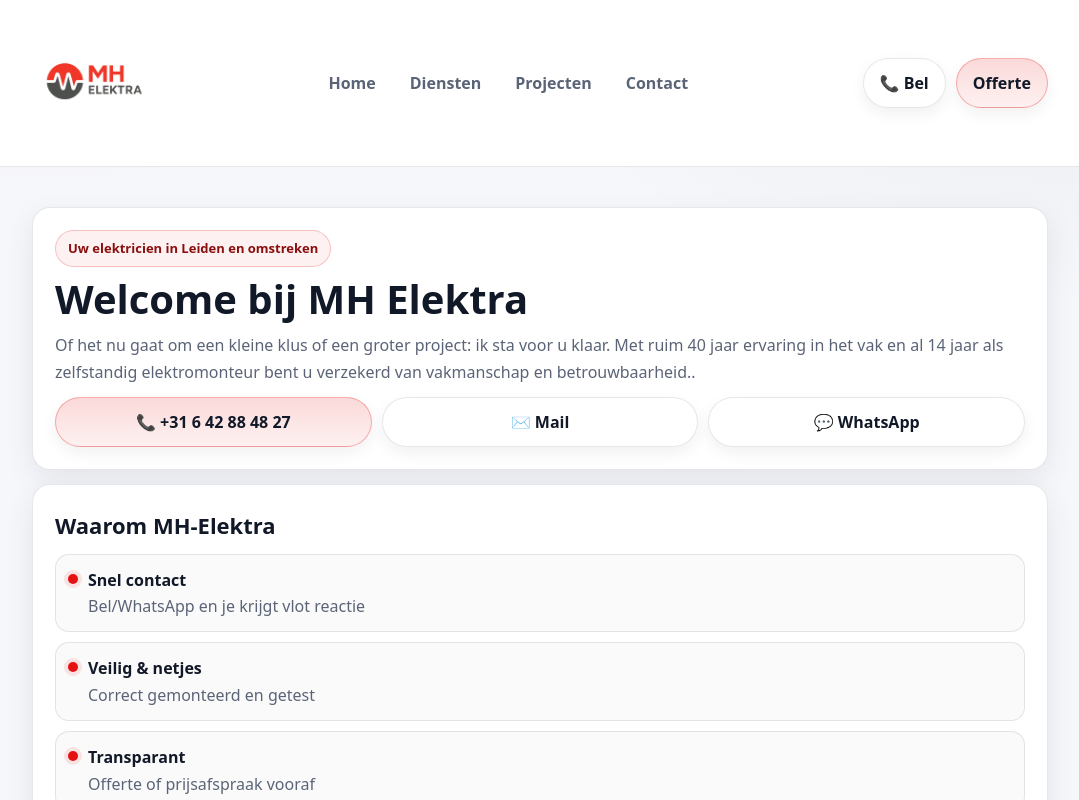
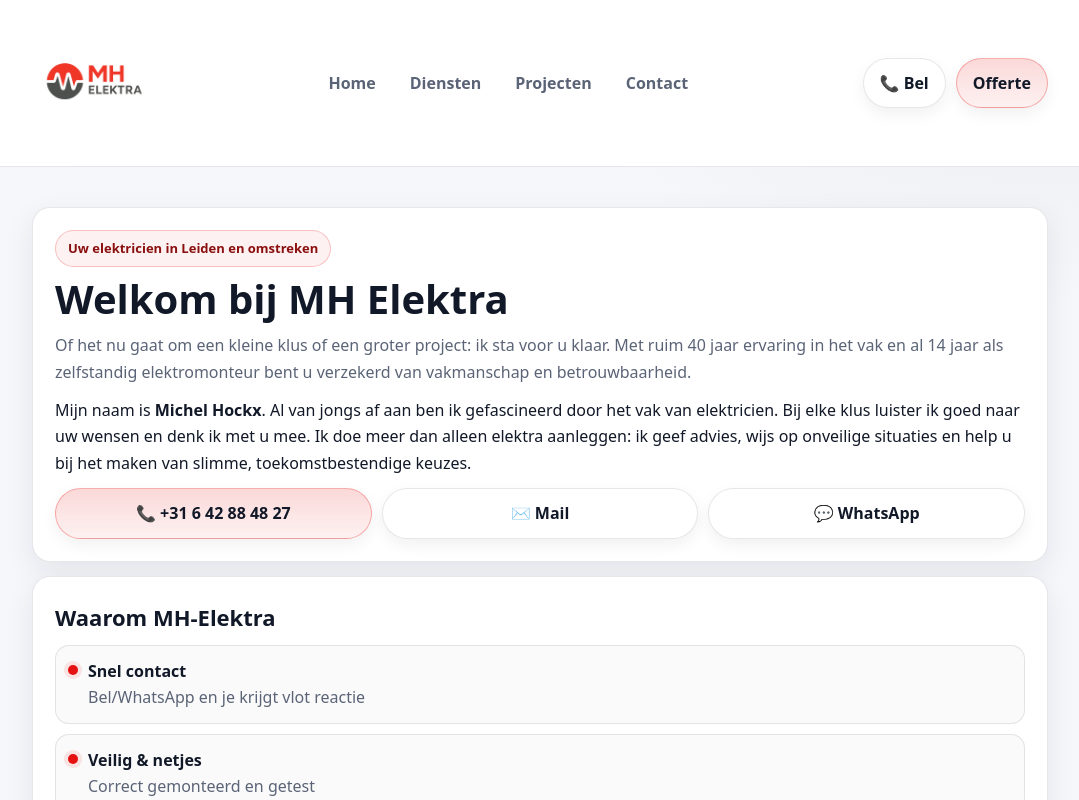
Before and after one commit to marcbeenhakker-rgb/MH-ELEKTRA, a Next.js app: page / in a window 1280 px wide. Shown: the top 800 px of the page, without its empty margins (100-1179 px from the left). Built offline with nearby package versions, Linux system fonts and the light colour scheme.

Commit message:
Update index.js

```diff
--- a/pages/index.js
+++ b/pages/index.js
@@ -4,29 +4,71 @@
 
 export default function Home() {
   return (
-    <Layout title="MH-Elektra | Elektricien" description="MH-Elektra: storingen, meterkast/groepenkast, laadpalen en verlichting. Snel contact en duidelijke afspraken.">
+    <Layout
+      title="MH-Elektra | Elektricien"
+      description="MH-Elektra: storingen, meterkast/groepenkast, laadpalen en verlichting. Snel contact en duidelijke afspraken."
+    >
       <section className="stack">
         <div className="hero card">
           <span className="kicker">Uw elektricien in Leiden en omstreken</span>
-          <h1>Welcome bij MH Elektra</h1>
+          <h1>Welkom bij MH Elektra</h1>
+
           <p className="muted">
             Of het nu gaat om een kleine klus of een groter project: ik sta voor u klaar.
-            Met ruim 40 jaar ervaring in het vak en al 14 jaar als zelfstandig elektromonteur bent u verzekerd van vakmanschap en betrouwbaarheid..
+            Met ruim 40 jaar ervaring in het vak en al 14 jaar als zelfstandig elektromonteur
+            bent u verzekerd van vakmanschap en betrouwbaarheid.
+          </p>
+
+          <p>
+            Mijn naam is <strong>Michel Hockx</strong>. Al van jongs af aan ben ik gefascineerd
+            door het vak van elektricien. Bij elke klus luister ik goed naar uw wensen en
+            denk ik met u mee. Ik doe meer dan alleen elektra aanleggen: ik geef advies,
+            wijs op onveilige situaties en help u bij het maken van slimme, toekomstbestendige keuzes.
           </p>
 
           <div className="actions">
             <a className="btn btnRed" href="tel:+31642884827">📞 +31 6 42 88 48 27</a>
-            <a className="btn" href="mailto:michelhockx@ziggo.nl?subject=Offerte%20MH-Elektra">✉️ Mail</a>
-            <a className="btn" target="_blank" rel="noopener" href="https://wa.me/31642884827?text=Hoi%20MH-Elektra%2C%20ik%20heb%20een%20vraag%20over...">💬 WhatsApp</a>
+            <a
+              className="btn"
+              href="mailto:michelhockx@ziggo.nl?subject=Offerte%20MH-Elektra"
+            >
+              ✉️ Mail
+            </a>
+            <a
+              className="btn"
+              target="_blank"
+              rel="noopener noreferrer"
+              href="https://wa.me/31642884827?text=Hoi%20MH-Elektra%2C%20ik%20heb%20een%20vraag%20over..."
+            >
+              💬 WhatsApp
+            </a>
           </div>
         </div>
 
         <div className="card">
           <h2>Waarom MH-Elektra</h2>
           <div className="list">
-            <div className="row"><span className="dot" /><div><strong>Snel contact</strong><div className="muted">Bel/WhatsApp en je krijgt vlot reactie</div></div></div>
-            <div className="row"><span className="dot" /><div><strong>Veilig & netjes</strong><div className="muted">Correct gemonteerd en getest</div></div></div>
-            <div className="row"><span className="dot" /><div><strong>Transparant</strong><div className="muted">Offerte of prijsafspraak vooraf</div></div></div>
+            <div className="row">
+              <span className="dot" />
+              <div>
+                <strong>Snel contact</strong>
+                <div className="muted">Bel/WhatsApp en je krijgt vlot reactie</div>
+              </div>
+            </div>
+            <div className="row">
+              <span className="dot" />
+              <div>
+                <strong>Veilig & netjes</strong>
+                <div className="muted">Correct gemonteerd en getest</div>
+              </div>
+            </div>
+            <div className="row">
+              <span className="dot" />
+              <div>
+                <strong>Transparant</strong>
+                <div className="muted">Offerte of prijsafspraak vooraf</div>
+              </div>
+            </div>
           </div>
         </div>
 
@@ -38,7 +80,7 @@
             <Link className="btn" href="/projecten">Projecten + slider</Link>
             <Link className="btn btnRed" href="/contact">Contact + maps</Link>
           </div>
-          <p className="muted small" style={{marginTop: 10}}>
+          <p className="muted small" style={{ marginTop: 10 }}>
             Tip: stuur foto’s van de meterkast/klus mee voor een snelle inschatting.
           </p>
         </div>
```
